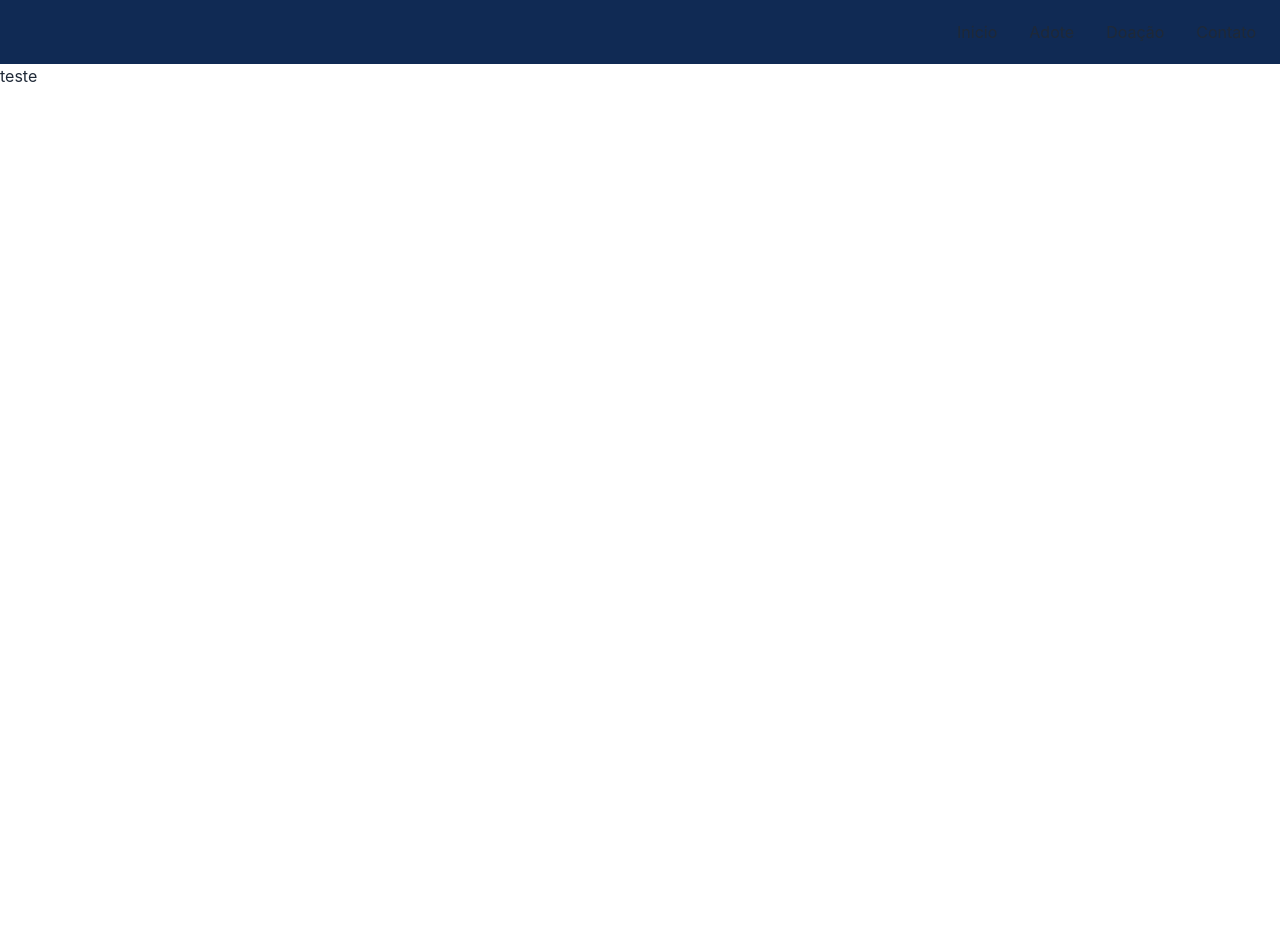
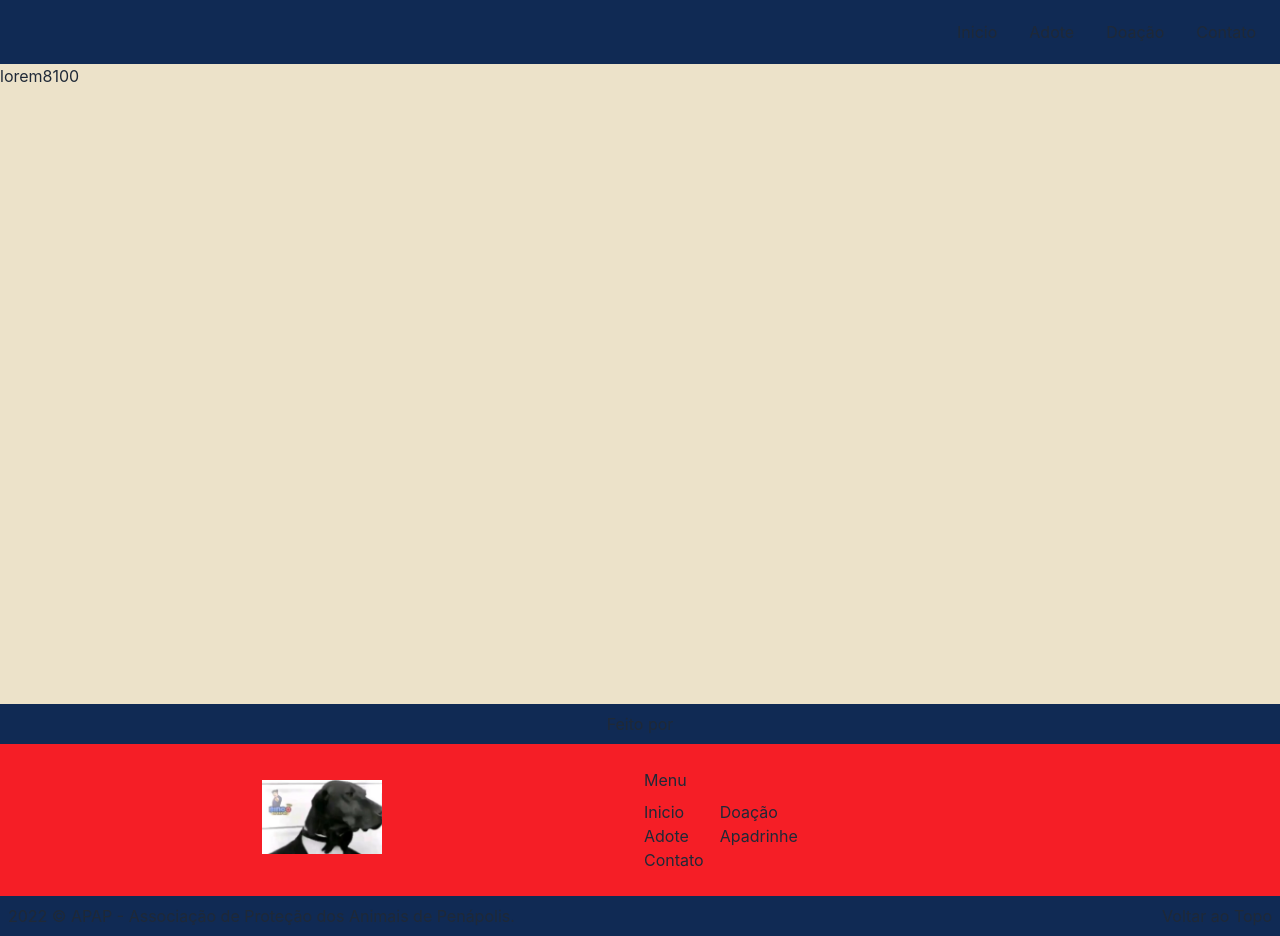
Before and after one commit to suganame/ong-animais, a Next.js app: page / in a window 1280 px wide. Before the commit the page ends 800 px from the top, so only its background shows below. Built offline with nearby package versions, Linux system fonts and the light colour scheme.

Commit message:
feat: start creating footer

```diff
--- /dev/null
+++ b/components/Footer/index.tsx
@@ -0,0 +1,48 @@
+import Image from "next/image";
+import busco from "../../public/img/busco.jpg";
+
+export const Footer: React.FC = () => {
+  return (
+    <footer className="w-full flex-col bg-secondary absolute bottom-0 max-h-[6rem]">
+      <div className="self-end bg-primary p-2">
+        <p className="text-center">Feito por</p>
+      </div>
+      <div className="flex justify-between w-full bg-secondary p-2 items-center py-4">
+        <div className="w-full bg-secondary flex justify-center">
+          <div className=" max-h-[120px] max-w-[120px]">
+            <Image src={busco} alt="" />
+          </div>
+        </div>
+        <div className="w-full p-2 h-full flex-col float-left">
+          <h2 className="mb-2">Menu</h2>
+          <ul className="flex gap-4">
+            <div>
+              <li>
+                <a href="">Inicio</a>
+              </li>
+              <li>
+                <a href="">Adote</a>
+              </li>
+              <li>
+                <a href="">Contato</a>
+              </li>
+            </div>
+            <div>
+              <li>
+                <a href="">Doação</a>
+              </li>
+              <li>
+                <a href="">Apadrinhe</a>
+              </li>
+            </div>
+          </ul>
+        </div>
+      </div>
+      <div className="flex justify-between w-full bg-primary p-2">
+        <p>2022 © APAP - Associação de Proteção dos Animais de Penápolis.</p>
+        <div className=""></div>
+        <a href="#">Voltar ao Topo</a>
+      </div>
+    </footer>
+  );
+};
--- a/components/Layout/index.tsx
+++ b/components/Layout/index.tsx
@@ -1,3 +1,4 @@
+import { Footer } from "../Footer";
 import { Navbar } from "../Navbar";
 
 type LayoutProps = {
@@ -8,7 +9,8 @@ export const Layout: React.FC<LayoutProps> = ({ children }) => {
   return (
     <>
       <Navbar />
-      <main className="pt-[4rem]">{children}</main>
+      <main className="pt-[4rem] h-screen pb-[6rem]">{children}</main>
+      <Footer />
     </>
   );
 };
--- a/pages/index.tsx
+++ b/pages/index.tsx
@@ -1,10 +1,6 @@
 import type { NextPage } from "next";
 
 const Home: NextPage = () => {
-  return (
-    <>
-      <p>teste</p>
-    </>
-  );
+  return <>lorem8100</>;
 };
 export default Home;
--- a/styles/globals.css
+++ b/styles/globals.css
@@ -5,13 +5,12 @@
 html,
 body,
 #__next {
-  width: 100%;
-  height: 100%;
   padding: 0;
   margin: 0;
+  min-height: 100%;
   font-family: -apple-system, BlinkMacSystemFont, Segoe UI, Roboto, Oxygen,
     Ubuntu, Cantarell, Fira Sans, Droid Sans, Helvetica Neue, sans-serif;
-  /* background-color: #ffffff; */
+  background-color: #ece2c9;
 }
 
 a {
```
Also changed, not shown: public/img/busco.jpg (added).
